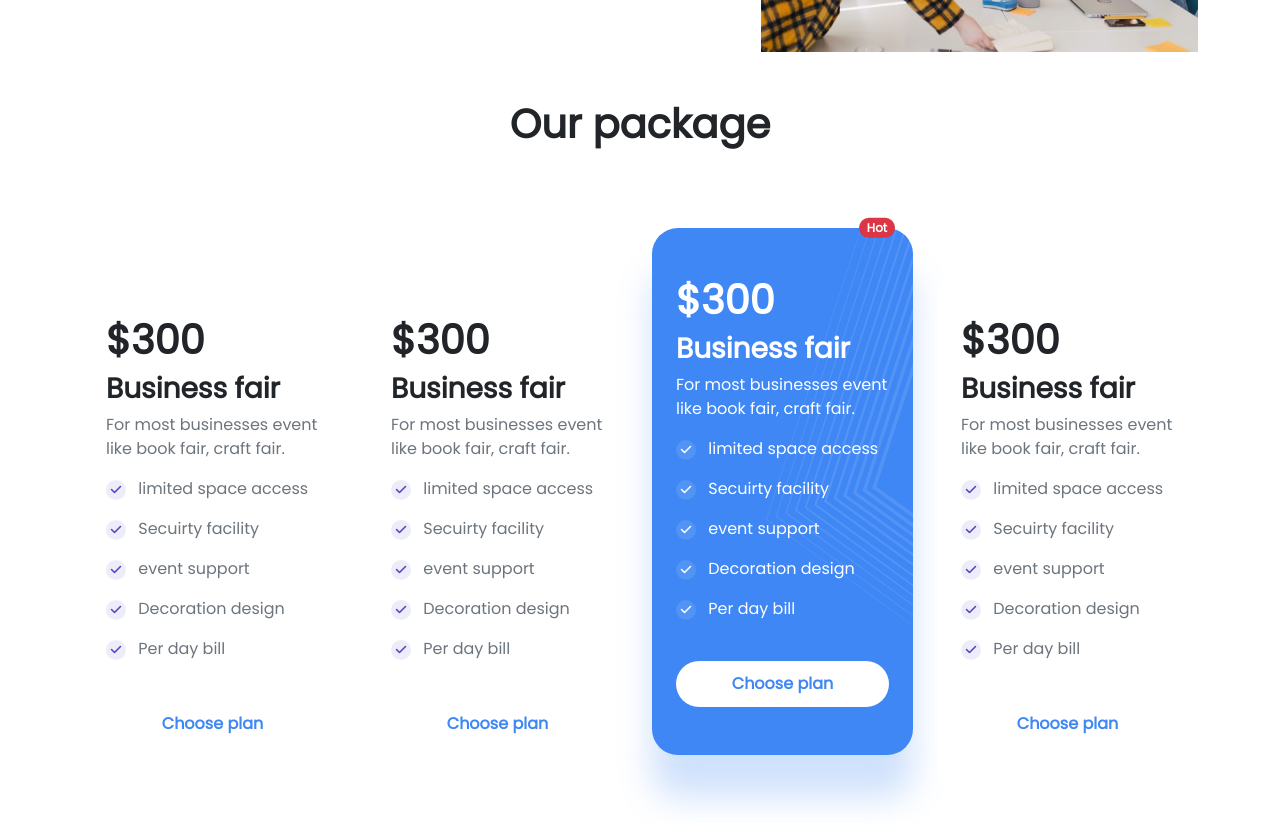
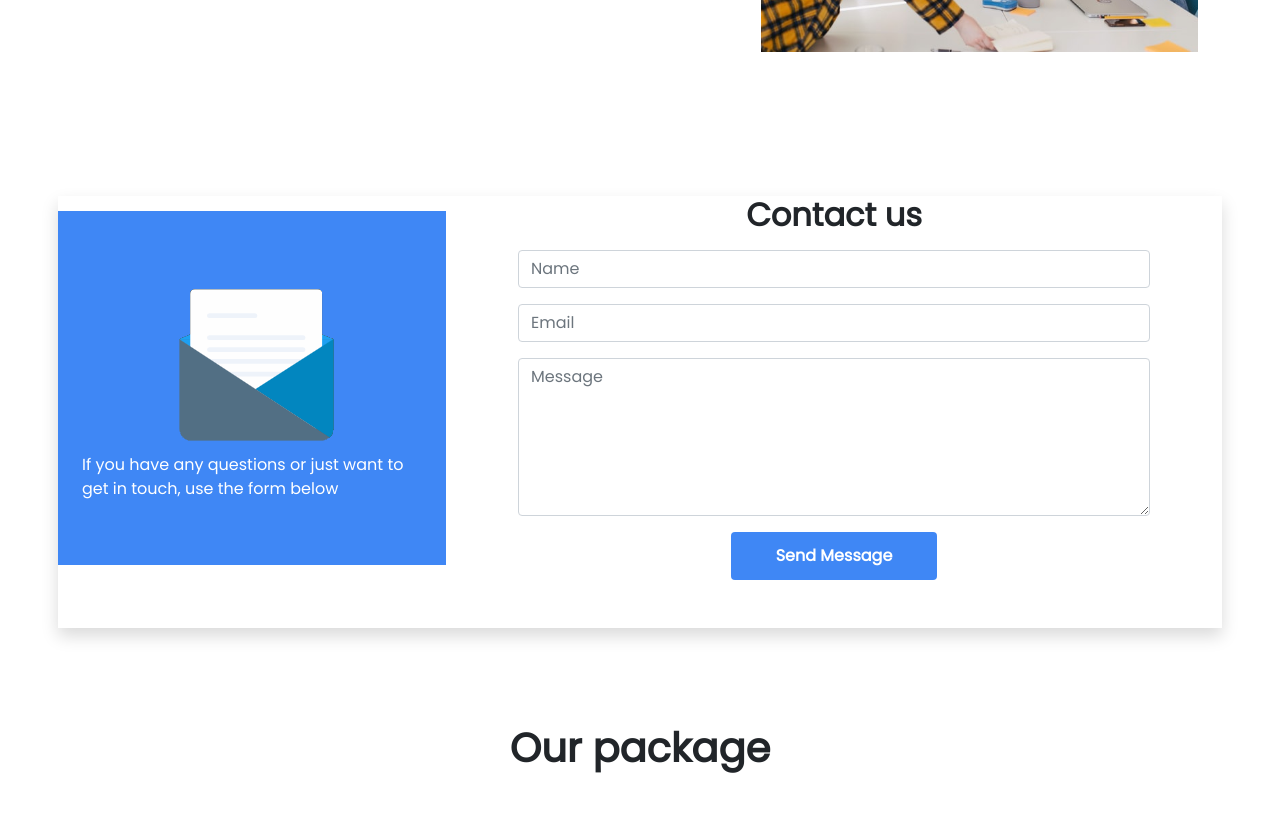
Before and after one commit to suronjit797/organic-convention-center, a plain HTML site: page index.html in a window 1280 px wide. Shown: the part 1473-2296 px from the top of the page. Drawn offline with nearby package versions, Linux system fonts and the light colour scheme.

Commit message:
contact section

```diff
--- a/index.html
+++ b/index.html
@@ -45,10 +45,10 @@
                             <a class="nav-link" href="#about">About Us</a>
                         </li>
                         <li class="nav-item">
-                            <a class="nav-link" href="#">Contact</a>
+                            <a class="nav-link" href="#contact">Contact</a>
                         </li>
                         <li class="nav-item">
-                            <a class="nav-link" href="#">Subscribe</a>
+                            <a class="nav-link" href="#subscrive">Subscribe</a>
                         </li>
 
                     </ul>
@@ -132,6 +132,7 @@
             </div>
         </section>
 
+        <!-- about section -->
         <section class="about container py-5" id="about">
             <h1 class="text-center fw-bold pb-5">About Us</h1>
             <div class="row align-items-center gx-5">
@@ -146,12 +147,31 @@
             </div>
         </section>
 
+        <!-- contact section -->
+        <section class="contact container py-5 my-5" id="contact">
+            <div class="row gx-5 align-items-center pb-5 shadow">
+                <div class="col-md-4 bg_skuBlue px-4 py-5">
+                    <img src="images/images.png" class="d-block mx-auto" alt="message">
+                    <p class="text-white">If you have any questions or just want to get in touch, use the form below</p>
+                </div>
+                <div class="col-md-8">
+                    <h2 class="text-center fw-bold mb-3">Contact us</h2>
+                    <form class="px-5">
+                        <input type="text" name="name" id="name" placeholder="Name" class="form-control mb-3">
+                        <input type="text" name="email" id="email" placeholder="Email" class="form-control mb-3">
+                        <textarea name="message" id="message" rows="6" placeholder="Message" class="form-control mb-3"></textarea>
+                        <button type="submit" class="btn btn_blue mx-auto d-block"> Send Message</button>
+                    </form>
+                </div>
+            </div>
+        </section>
+
 
 
 
 
         <!-- package section -->
-        <section class="package container">
+        <section class="package container " id="subscrive">
             <h1 class="text-center fw-bold pb-5">Our package</h1>
             <div class="row py-5 mt-4">
                 <div class="col-lg-3">
@@ -229,6 +249,9 @@
         </section>
 
 
+
+
+
         <!-- services section -->
 
 
```
Also changed, not shown: images/images.png (added).
